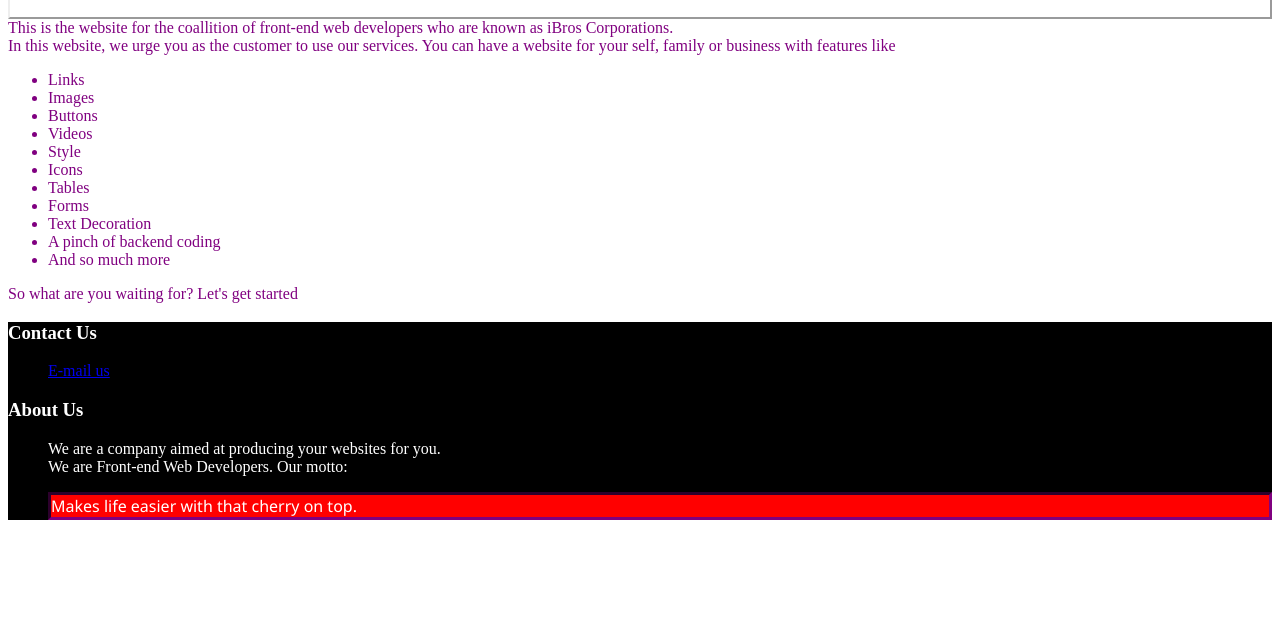
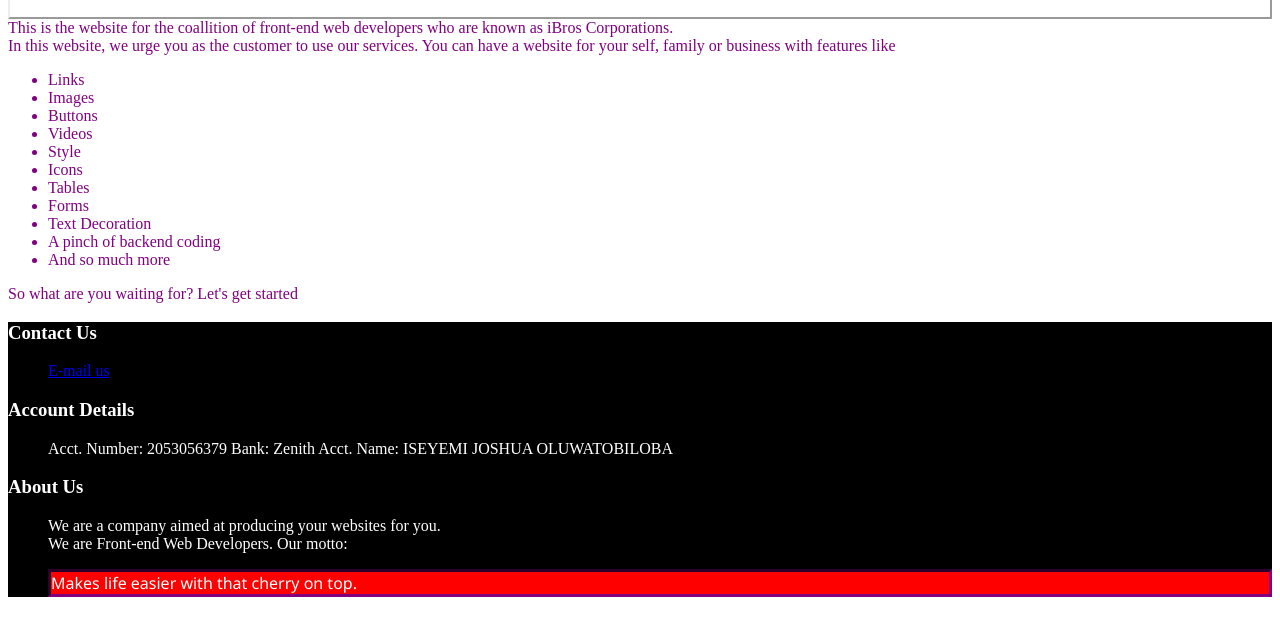
Before and after one commit to espejo002/iBrosDev, a plain HTML site: page index.html in a window 1280 px wide. Shown: the part 128-764 px from the top of the page. Drawn offline with Linux system fonts and the light colour scheme.

Commit message:
Update index.html

```diff
--- a/index.html
+++ b/index.html
@@ -42,6 +42,15 @@
                             E-mail us
                         </a>
                     </dd>
+                    <dt><h3>Account Details</h3></dt>
+                    <dd>
+                        <p id = 'acct'>
+                            Acct. Number: 2053056379
+                                    Bank: Zenith
+                              Acct. Name: ISEYEMI JOSHUA OLUWATOBILOBA
+
+                        </p>
+                    </dd>
                     <dt><h3>About Us</h3></dt>
                     <dd>
                         We are a company aimed at producing your websites for you.<br>
```
